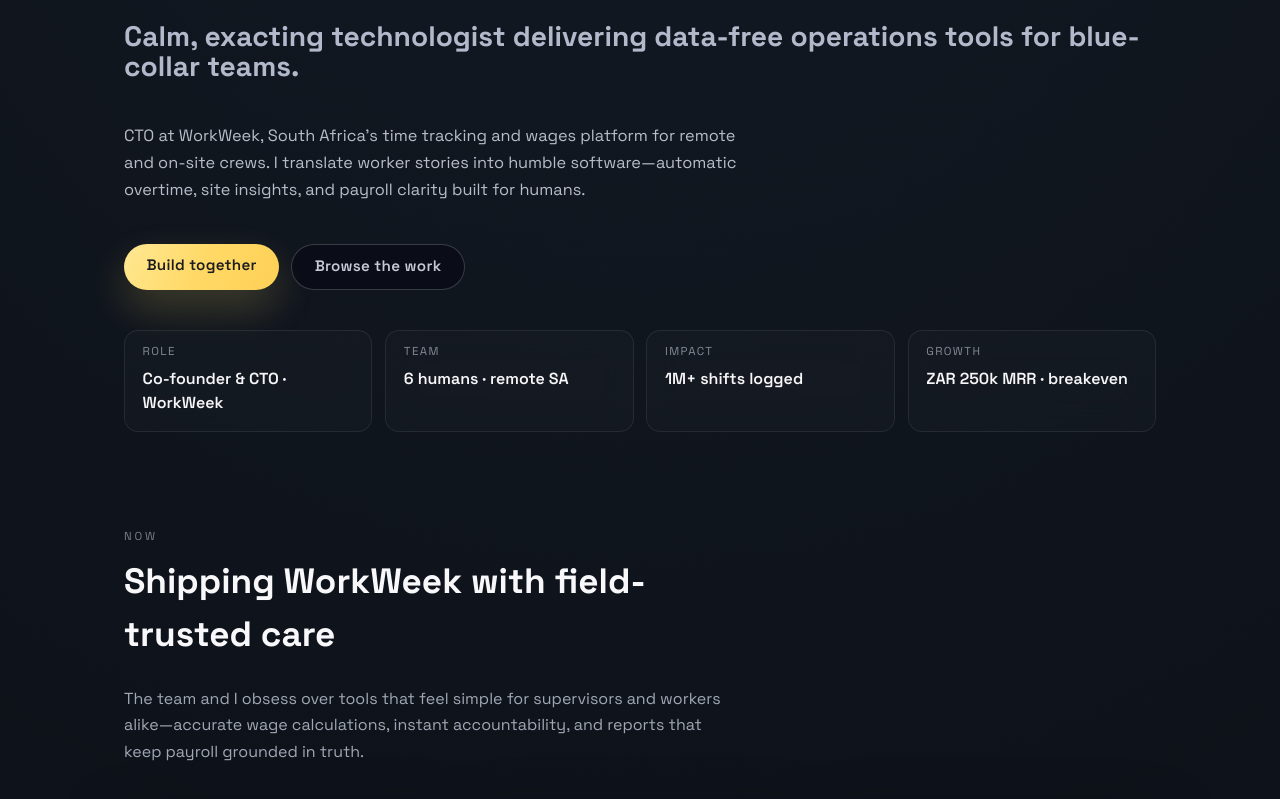
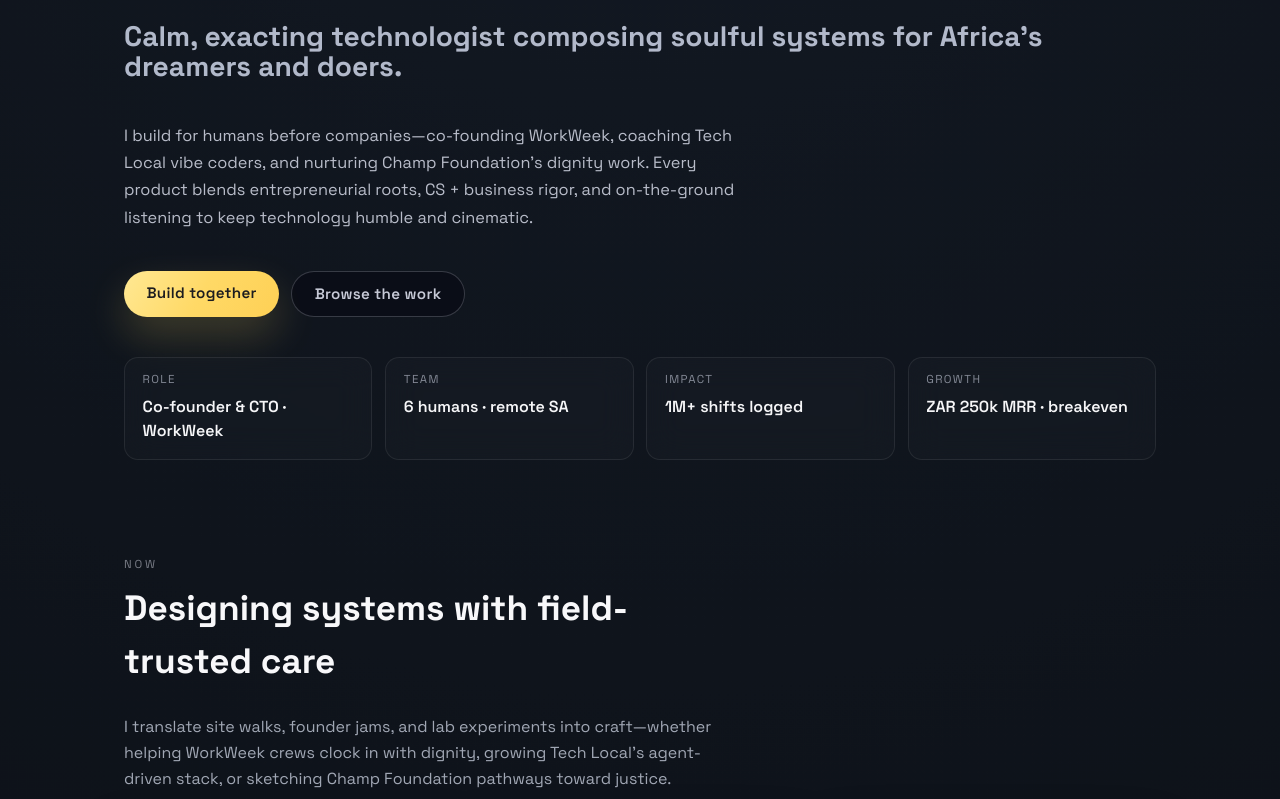
Before and after one commit to tristdrum/tristdrum, a React (Vite) app in the folder web/: page / in a window 1280 px wide. Shown: the part 321-1120 px from the top of the page. Built offline with nearby package versions, Linux system fonts and the light colour scheme.

Commit message:
Refine hero narrative around Tristan

```diff
--- a/web/src/App.tsx
+++ b/web/src/App.tsx
@@ -179,12 +179,12 @@
           <h1 className="hero__title">
             Tristan Drummond
             <span className="hero__subtitle">
-              Calm, exacting technologist delivering data-free operations tools for blue-collar teams.
+              Calm, exacting technologist composing soulful systems for Africa’s dreamers and doers.
             </span>
           </h1>
           <p className="hero__copy">
-            CTO at WorkWeek, South Africa’s time tracking and wages platform for remote and on-site crews.
-            I translate worker stories into humble software—automatic overtime, site insights, and payroll clarity built for humans.
+            I build for humans before companies—co-founding WorkWeek, coaching Tech Local vibe coders, and nurturing Champ Foundation’s dignity work.
+            Every product blends entrepreneurial roots, CS + business rigor, and on-the-ground listening to keep technology humble and cinematic.
           </p>
           <div className="hero__actions">
             <a className="button button--primary" href="mailto:tristan@workweek.africa">
@@ -207,10 +207,10 @@
         <section className="section">
           <div className="section__header">
             <span className="eyebrow">Now</span>
-            <h2>Shipping WorkWeek with field-trusted care</h2>
+            <h2>Designing systems with field-trusted care</h2>
             <p>
-              The team and I obsess over tools that feel simple for supervisors and workers alike—accurate wage calculations,
-              instant accountability, and reports that keep payroll grounded in truth.
+              I translate site walks, founder jams, and lab experiments into craft—whether helping WorkWeek crews clock in with dignity,
+              growing Tech Local’s agent-driven stack, or sketching Champ Foundation pathways toward justice.
             </p>
           </div>
           <div className="card-grid">
```
